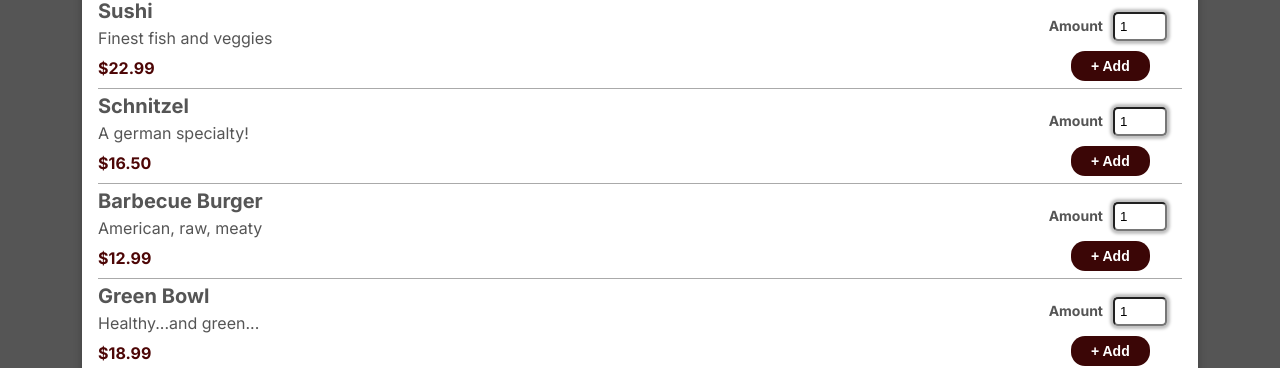
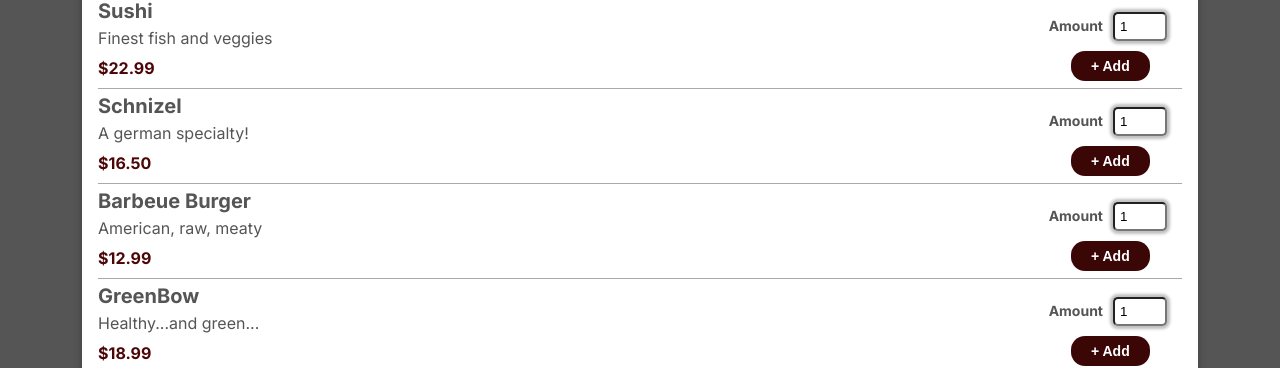
Before and after one commit to ashrafabusunaina1986/meals, a Next.js app: page / in a window 1280 px wide. Shown: the part 511-879 px from the top of the page. Built offline with nearby package versions, Linux system fonts and the light colour scheme.

Commit message:
first commit

```diff
--- a/package.json
+++ b/package.json
@@ -10,6 +10,7 @@
   },
   "dependencies": {
     "autoprefixer": "10.4.15",
+    "axios": "^1.5.0",
     "next": "13.4.19",
     "postcss": "8.4.29",
     "react": "18.2.0",
--- /dev/null
+++ b/public/data.json
@@ -0,0 +1,26 @@
+[
+  {
+    "id": "m1",
+    "name": "Sushi",
+    "description": "Finest fish and veggies",
+    "price": 22.99
+  },
+  {
+    "id": "m2",
+    "name": "Schnizel",
+    "description": "A german specialty!",
+    "price": 16.5
+  },
+  {
+    "id": "m3",
+    "name": "Barbeue Burger",
+    "description": "American, raw, meaty",
+    "price": 12.99
+  },
+  {
+    "id": "m4",
+    "name": "GreenBow",
+    "description": "Healthy...and green...",
+    "price": 18.99
+  }
+]
--- /dev/null
+++ b/src/app/api/addmeal/route.js
@@ -0,0 +1,20 @@
+import { NextResponse } from "next/server"
+import meals from '../../../../public/data.json'
+import path from "path"
+import fs from 'fs'
+
+export async function POST(req){
+    const body=await req.json()
+    const meal=await body
+    const filename=path.join(__dirname,'..','..','..','../../public/data.json')
+    console.log(await body,filename)
+    meals.push(meal)
+    fs.writeFile(filename,JSON.stringify(meals,null,2),'utf-8',error=>{
+        if(error) return NextResponse.json({message:error},{status:404})
+    })
+    // fs.readFile(filename,'utf-8',(error,result)=>{
+    //     if(error)return NextResponse.json({message:error},{status:404})
+    //     else return NextResponse.json({message:'Ok',meals:JSON.parse(result)},{status:200})
+    // })
+    return NextResponse.json({message:'Saved meal'},{status:200})
+}
--- a/src/components/meals/AvailableMeals.js
+++ b/src/components/meals/AvailableMeals.js
@@ -1,63 +1,50 @@
 'use client'
-import React, { useContext, useState } from 'react'
+import React, { useContext, useRef, useState } from 'react'
 import Card from '../UI/card/Card';
 import MealItem from './mealitem/MealItem';
 import styles from './availabemeals.module.css'
 import Button from '../UI/button/Button';
 import { Add_Context } from '@/context/addmeal/Addm';
 import AddMeal from './addmael/AddMeal';
-const DUMMY_MEALS = [
-    {
-        id: 'm1',
-        name: 'Sushi',
-        description: 'Finest fish and veggies',
-        price: 22.99,
-    },
-    {
-        id: 'm2',
-        name: 'Schnitzel',
-        description: 'A german specialty!',
-        price: 16.5,
-    },
-    {
-        id: 'm3',
-        name: 'Barbecue Burger',
-        description: 'American, raw, meaty',
-        price: 12.99,
-    },
-    {
-        id: 'm4',
-        name: 'Green Bowl',
-        description: 'Healthy...and green...',
-        price: 18.99,
-    },
-];
+import DUMMY_MEALS from './../../../public/data.json'
+import axios from 'axios';
+
 
 const AvailableMeals = (props) => {
-    const [meal,setMeal]=useState({})
-    const [isActive,setIsActive]=useState(false)
-    const cancel=()=>{
+    const [meal, setMeal] = useState({})
+    const [isActive, setIsActive] = useState(false)
+    const [error,setError]=useState('')
+    const cancel = () => {
         setIsActive(false)
     }
-    const ok=()=>{
+    const ok = () => {
         setIsActive(true)
     }
-    const addMeal=(e)=>{
+    const addMeal = async (e) => {
         e.preventDefault()
-        DUMMY_MEALS.push({
-            id:`m${DUMMY_MEALS.length+1}`,
-            name:meal.name,
-            description:meal.description,
-            price:Number(meal.price)
-        })
-        setIsActive(false)
+        if (meal.name.trim().length >3 && meal.description.trim().length >3 && meal.price> 0) {
+            const meal1 = {
+                id: `m${DUMMY_MEALS.length + 1}`,
+                name: meal.name,
+                description: meal.description,
+                price: Number(meal.price)
+            }
+            axios.post('/api/addmeal',meal1)
+            setError('')
+            setIsActive(false)
+        } else {
+            setError('enter all inputs')
+            setIsActive(true)
+        }
+
+
     }
 
     return (
         <section className={styles.meals}>
             <Card>
-                {isActive ? <AddMeal onCancel={cancel} addMeal={addMeal} setMeal={setMeal} /> : ''}
-                {!isActive ? <Button onClick={ok} >Add Meal</Button> : ''}
+                {isActive?<AddMeal onCancel={cancel} addMeal={addMeal} error={error} setMeal={setMeal} />:'' }
+                {!isActive && <Button onClick={ok} >Add Meal</Button> }
                 <ul>
                     {
                         DUMMY_MEALS.map((meal) => {
--- a/src/components/meals/addmael/AddMeal.js
+++ b/src/components/meals/addmael/AddMeal.js
@@ -22,9 +22,11 @@ const AddMeal = (props) => {
     <div>
       <div className={styles.backdrop} />
       <form  className={styles.form}>
+
         <div>
           <h1>Add meal</h1>
         </div>
+        {props.error && <div className={styles.error} >{props.error}</div>}
         <Input input={{ id: 'name', type: 'text', value: `${meal.name}`, placeholder: 'Name'}}  onChange={ change }  />
         <Input input={{ id: 'description', type: 'text', value: `${meal.description}`, placeholder: 'Description'}} onChange= { change }  />
         <Input input={{ id: 'price', type: 'number', value: `${meal.price}`, placeholder: 'price'}} onChange= { change }  />
--- a/src/components/meals/addmael/addmeal.module.css
+++ b/src/components/meals/addmael/addmeal.module.css
@@ -40,3 +40,9 @@
     background-color: brown;
     color: #eee;
 }
+.error{
+    background-color: #faa;
+    box-shadow: 0 0 3px 2px #f00;
+    padding: 5px 10px;
+    border-radius: 3px;
+}
```
Also changed, not shown: 1 other file (tests, documents, lock files or other folders).
